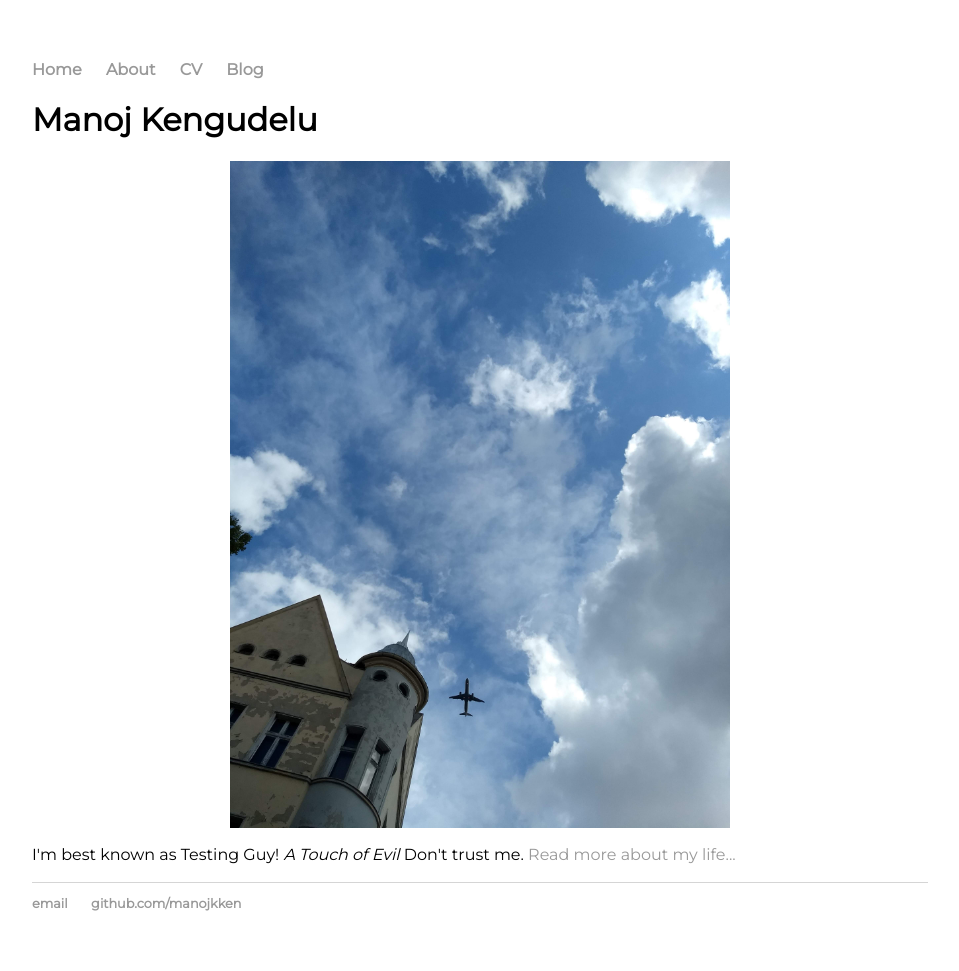
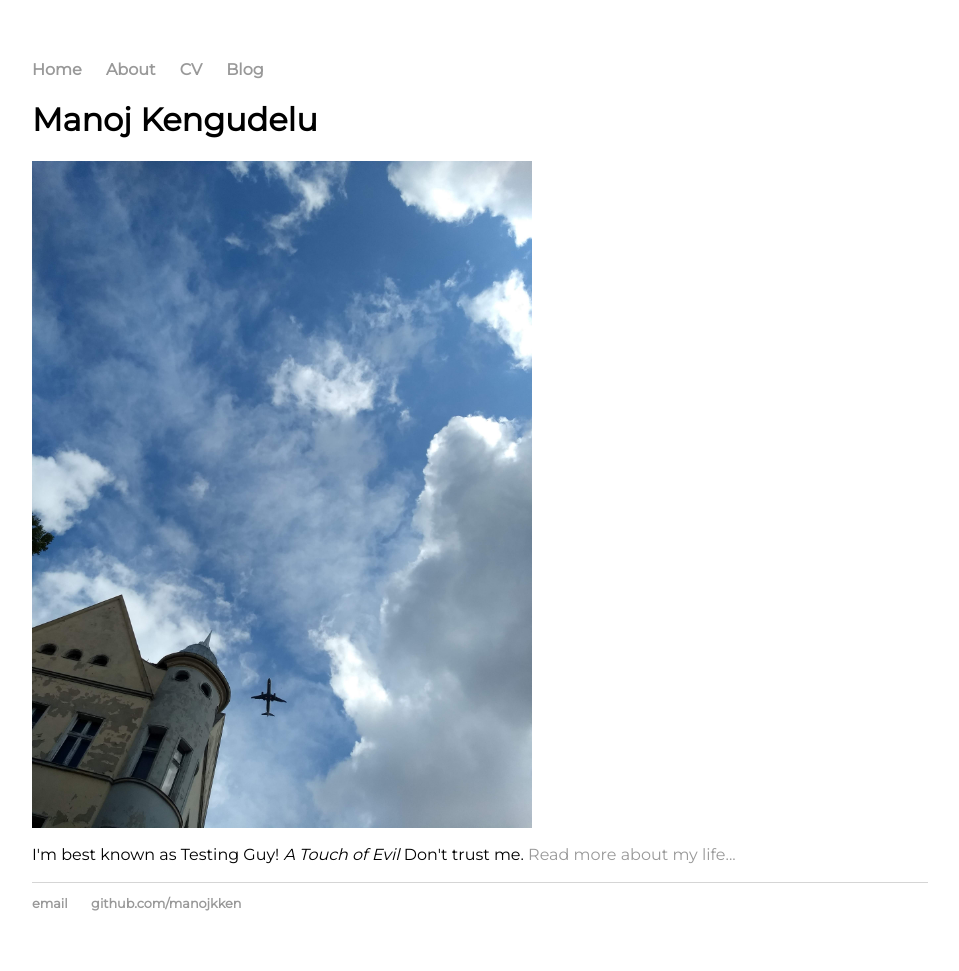
Before and after one commit to mkken/mkken.github.io, a Jekyll site: the page built from index.html, in a window 1280 px wide. Shown: the whole page, without its empty margins (160-1119 px from the left). Built offline with Jekyll 4.4.1, drawn with Linux system fonts in a browser that asks for light colours.

Commit message:
adding images

```diff
--- a/index.html
+++ b/index.html
@@ -4,6 +4,6 @@
 ---
 <div class="blurb">
 	<h1>Manoj Kengudelu</h1>
-	<img src="img/home.jpg" style="margin:auto; width:500px;display:block" />
+	<img src="img/home.jpg" style="margin:left; width:500px;display:block" />
 	<p>I'm best known as Testing Guy! <em>A Touch of Evil</em> Don't trust me. <a href="/about">Read more about my life...</a></p>
 </div><!-- /.blurb -->
```
